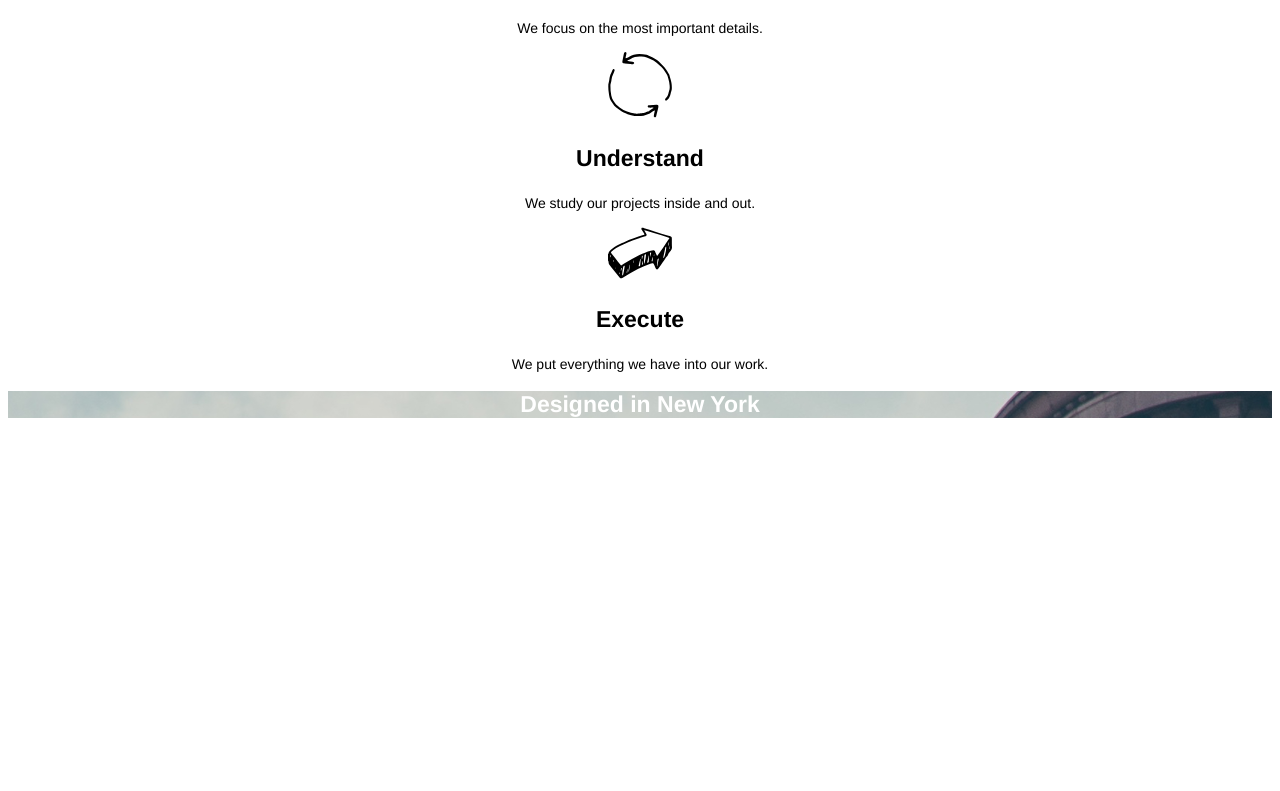
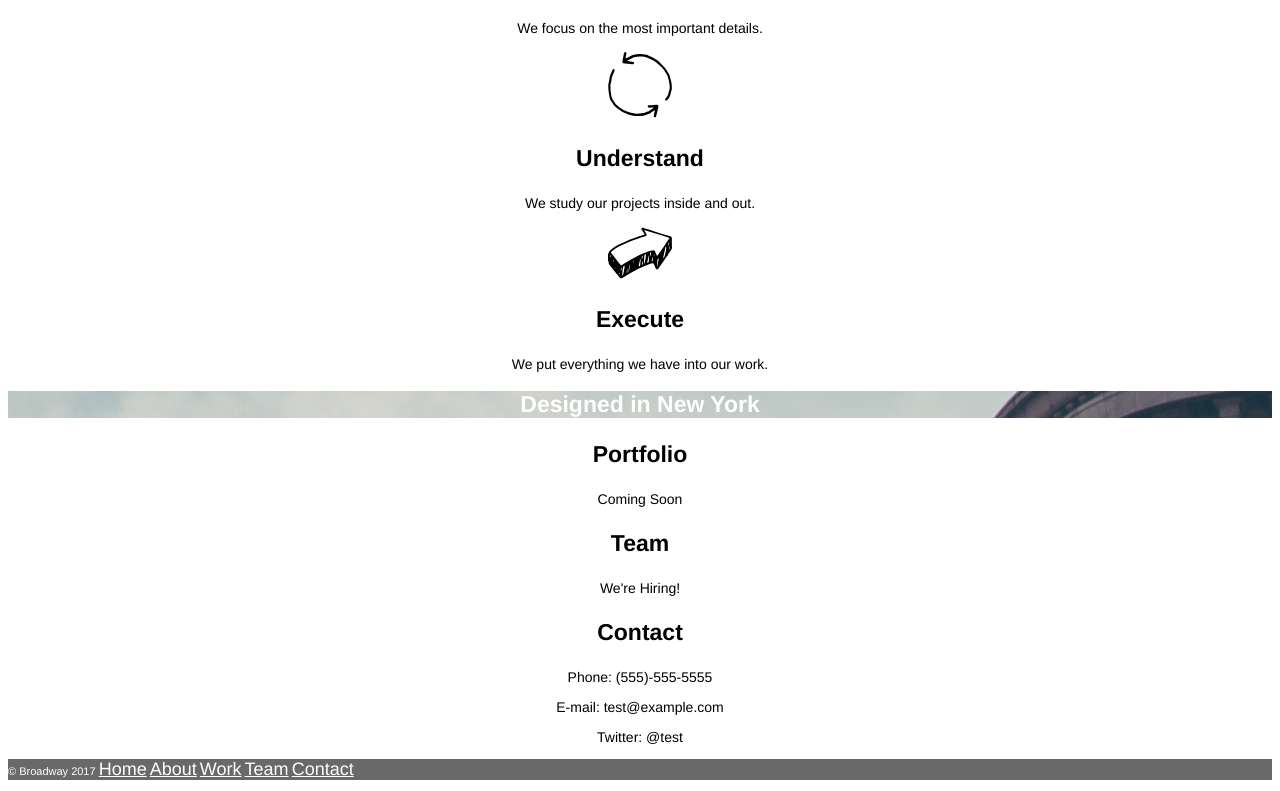
Before and after one commit to dipu0243/Broadway, a plain HTML site: page index.html in a window 1280 px wide. Shown: the part 525-1316 px from the top of the page. Before the commit the page ends 962 px from the top, so only its background shows below. Drawn offline with Linux system fonts and the light colour scheme.

Commit message:
Completed.

```diff
--- a/index.html
+++ b/index.html
@@ -11,26 +11,49 @@
       <h1>Broadway Design</h1>
       <p><a href="#" class="nav">Home</a></p>
       <p><a href="#process" class="nav">Process</a></p>
-      <p><a href="#" class="nav">Work</a></p>
-      <p><a href="#" class="nav">Team</a></p>
-      <p><a href="#" class="nav">Contact</a></p>
+      <p><a href="#work" class="nav">Work</a></p>
+      <p><a href="#team" class="nav">Team</a></p>
+      <p><a href="#contact" class="nav">Contact</a></p>
     </div>
     <!-- Process section -->
-    <div class="process">
+    <div class="items" id="process">
       <h2>Our Process</h2>
       <p><img src="./resources/images/identify.svg" alt="identify" /></p>
-      <h3>Identify</h3>
+      <h3 id="subh">Identify</h3>
       <p id="desc">We focus on the most important details.</p>
       <p><img src="./resources/images/understand.svg" alt="understand" /></p>
-      <h3>Understand</h3>
+      <h3 id="subh">Understand</h3>
       <p id="desc">We study our projects inside and out.</p>
       <p><img src="./resources/images/execute.svg" alt="execute" /></p>
-      <h3>Execute</h3>
+      <h3 id="subh">Execute</h3>
       <p id="desc">We put everything we have into our work.</p>
     </div>
     <div class="header">
-      <h2>Designed in New York</h2>
+      <h2 id="subh">Designed in New York</h2>
     </div>
-
+    <div class="items" id="work">
+      <h3 id="subh">Portfolio</h3>
+      <p id="desc">Coming Soon</p>
+    </div>
+    <div class="items" id="team">
+      <h3 id="subh">Team</h3>
+      <p id="desc">We're Hiring!</p>
+    </div>
+    <div class="items" id="contact">
+      <h3 id="subh">Contact</h3>
+      <p id="desc">Phone: (555)-555-5555</p>
+      <p id="desc">E-mail: test@example.com</p>
+      <p id="desc">Twitter: @test</p>
+    </div>
+    <div class="footer">
+      <p>
+        &copy; Broadway 2017
+        <a href="#" class="nav">Home</a>
+        <a href="#about" class="nav">About</a>
+        <a href="#work" class="nav">Work</a>
+        <a href="#team" class="nav">Team</a>
+        <a href="#contact" class="nav">Contact</a>
+      </p>
+    </div>
   </body>
 </html>
--- a/resources/css/style.css
+++ b/resources/css/style.css
@@ -16,15 +16,18 @@ h1, h2, h3{
   font-size: 18px;
   color: white;
 }
-.process h2{
+#process h2{
   font-size: 32px;
 }
-.process h3{
+#subh{
   font-size: 23px;
 }
 #desc{
   font-size: 14px;
 }
-.header h2{
-  font-size: 23px;
+.footer{
+  color: white;
+  font-size: 11px;
+  background-color: dimgray;
+  text-align: left;
 }
```
